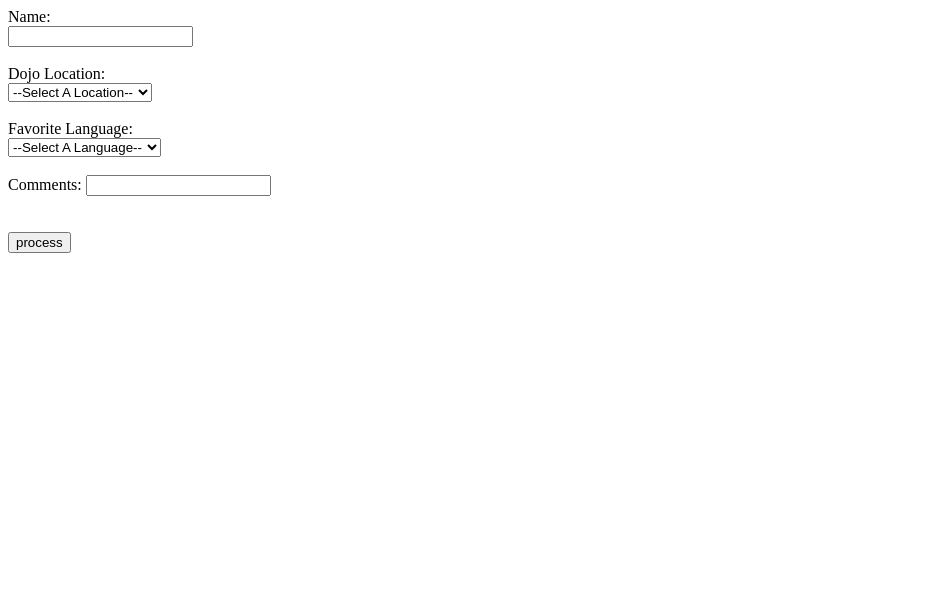
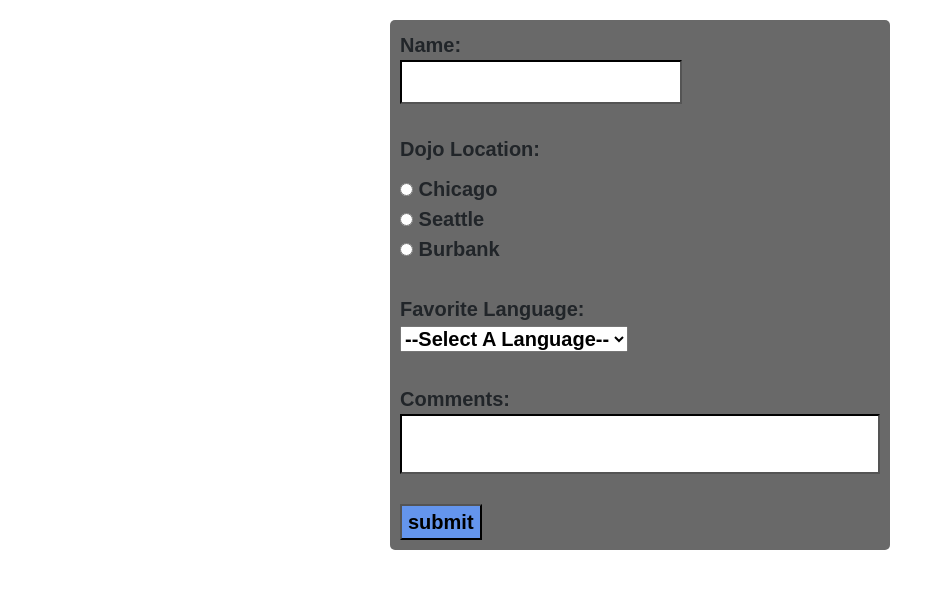
Before and after one commit to VioletMaria/dojo_survey, a Flask app: page / in a window 1280 px wide. Shown: the top 589 px of the page, without its empty margins (0-945 px from the left). Run offline with Flask 2, Linux system fonts and the light colour scheme.

Commit message:
style commit

```diff
--- a/server.py
+++ b/server.py
@@ -11,7 +11,6 @@ def process():
     session["name"] = request.form["name"]
     session["location"] = request.form["location"]
     session["language"] = request.form["language"]
-    session["comments"] = request.form["comments"]
     # these are now accessible on any route, anywhere in the project
     return redirect("/results")
 
--- /dev/null
+++ b/static/css/styles.css
@@ -0,0 +1,48 @@
+* {
+    font-size: 20px;
+    font-weight: bold;
+    font-family: sans-serif;
+}
+
+#name {
+    border-color: black;
+    color: black;
+    padding: 5px;
+}
+
+.top-form {
+    /* display: flex;
+    justify-content: space-evenly;
+    align-items: center;
+    flex-direction: row; */
+    width: 100px;
+    margin-top: 10px;
+}
+
+form {
+    padding: 10px;
+    width: 500px;
+    margin: 0 auto;
+    margin-top: 20px;
+    background-color: dimgray;
+    border-radius: 5px;
+}
+
+.comment-section {
+    display: flex;
+    flex-direction: column;
+}
+
+.comment-section input {
+    height: 60px;
+}
+
+#comment {
+    border-color: black;
+    color: black;
+    padding: 5px;
+}
+
+.submit {
+    background-color: cornflowerblue;
+}
--- a/templates/index.html
+++ b/templates/index.html
@@ -1,24 +1,36 @@
 <!DOCTYPE html>
 <html lang="en">
 <head>
+    <link rel="stylesheet" href="{{ url_for('static',filename='css/styles.css') }}">
     <meta charset="UTF-8">
     <meta http-equiv="X-UA-Compatible" content="IE=edge">
     <meta name="viewport" content="width=device-width, initial-scale=1.0">
     <title>Dojo Survey</title>
+    <link href="https://cdn.jsdelivr.net/npm/bootstrap@5.1.3/dist/css/bootstrap.min.css" rel="stylesheet" integrity="sha384-1BmE4kWBq78iYhFldvKuhfTAU6auU8tT94WrHftjDbrCEXSU1oBoqyl2QvZ6jIW3" crossorigin="anonymous">
 </head>
 <body>
+
 <form action="/process" method="POST">
     <label for="name">Name:</label><br>
     <input type="text" name="name" id="name"><br><br>
     <label for="location">Dojo Location:</label><br>
-        <select name="location">
+    <div class="top-form">
+        <input type="radio" name="location" value="Chicago">
+        <label for="location">Chicago</label>
+        <input type="radio" name="location" value="Seattle">
+        <label for="location">Seattle</label>
+        <input type="radio" name="location" value="Burbank">
+        <label for="location">Burbank</label>
+    </div>
+        <!-- <select name="location">
             <option hidden selected disabled>--Select A Location--</option>
             <option>Chicago</option>
             <option>Seattle</option>
             <option>Burbank</option>
-        </select>
-        <br><br>
+        </select> -->
+        <br>
         <label for="language">Favorite Language:</label><br>
+        <div class="lang-section">
             <select name="language">
                 <option hidden selected disabled>--Select A Language--</option>
                 <option>Python</option>
@@ -26,13 +38,14 @@
                 <option>CSS</option>
                 <option>HTML</option>
             </select>
-        <br><br>
+        </div>
+        <br>
         <div class="comment-section">
             <label for="comments">Comments:</label>
-            <input type="text" name="comments">
+            <input id="comment" type="text" name="comments">
         </div>
-        <br><br>
-        <input type="submit" value="process">
+        <br>
+        <input class="submit" type="submit" value="submit">
     </form>
 </body>
 </html>
```
Also changed, not shown: templates/results.html (+31 -5 lines). Lines whose indentation alone changed are shown as unchanged.
